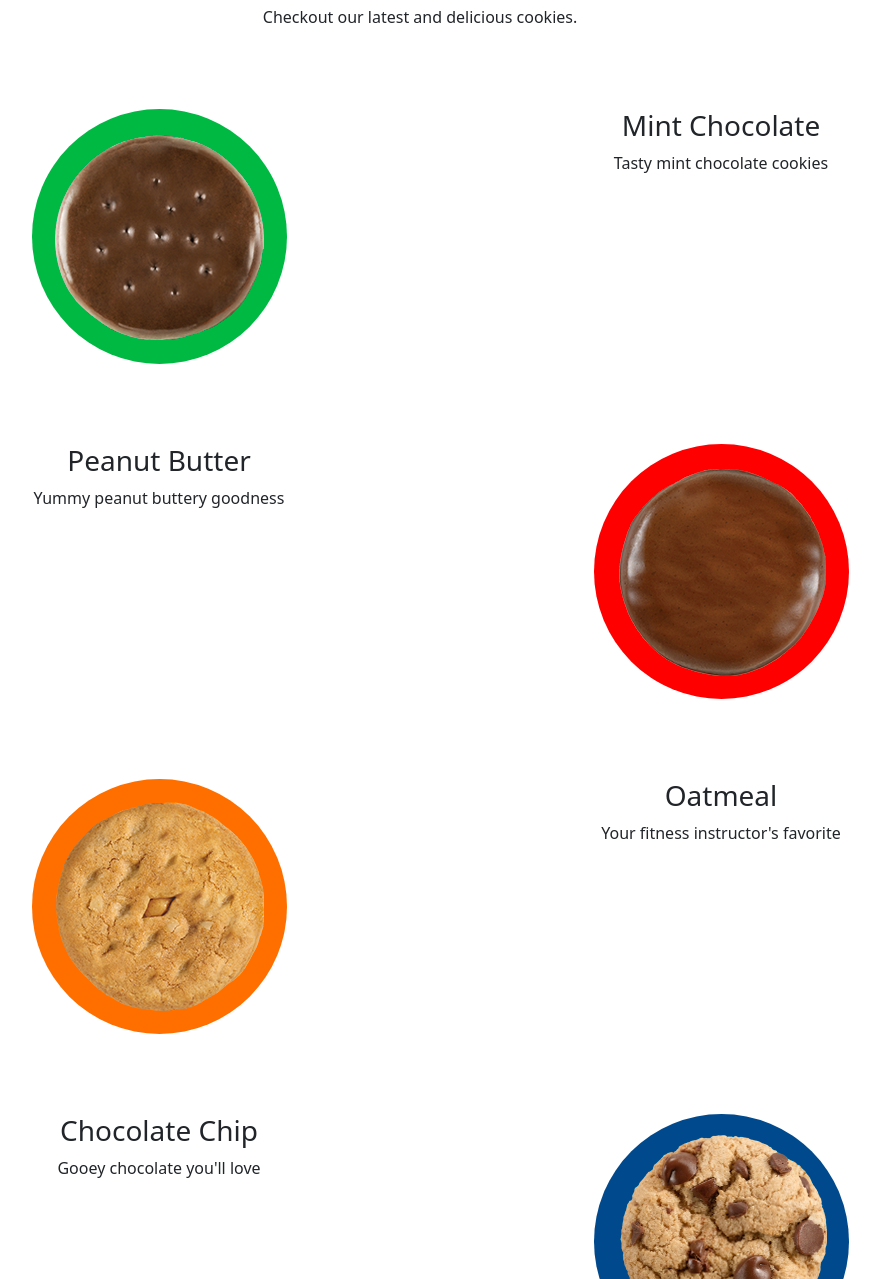
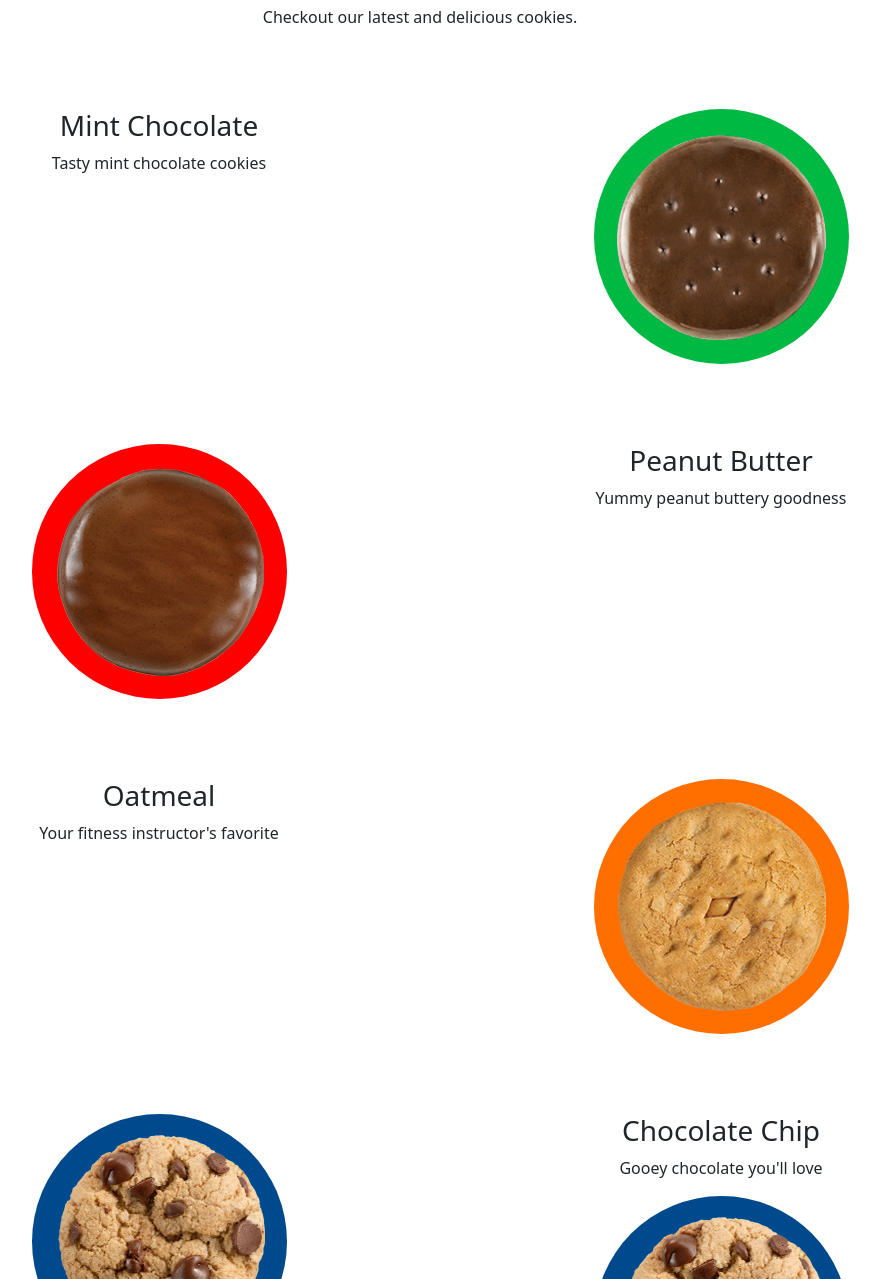
Before and after one commit to CUNYTechPrep/lab-bootstrap-5.2, a plain HTML site: page alternating.html in a window 1280 px wide. Shown: the part 81-1360 px from the top of the page, without its empty margins (220-1100 px from the left). Drawn offline with nearby package versions, Linux system fonts and the light colour scheme.

Commit message:
Update alternating.html

```diff
--- a/alternating.html
+++ b/alternating.html
@@ -19,11 +19,11 @@
                 <div class="col-12 col-md-12" id="one">
                     <div class="row">
                         <div class="col-12 col-md-6">
-                            <img src="images/mint-cookie.png" class="img-fluid" alt="Cookie 1">
+                            <h3>Mint Chocolate</h3>
+                            <p>Tasty mint chocolate cookies</p>
                         </div>
                         <div class="col-12 col-md-6">
-                          <h3>Mint Chocolate</h3>
-                          <p>Tasty mint chocolate cookies</p>
+                            <img src="images/mint-cookie.png" class="img-fluid" alt="A single mint chocolate cookie">
                         </div>
                     </div>
                 </div>
@@ -31,11 +31,11 @@
                 <div class="col-12 col-md-12" id="one">
                     <div class="row">
                         <div class="col-12 col-md-6 order-md-2">
-                            <img src="images/peanut-cookie.png" class="img-fluid" alt="Cookie 2">
+                            <h3>Peanut Butter</h3>
+                            <p>Yummy peanut buttery goodness</p>
                         </div>
                         <div class="col-12 col-md-6 order-md-1">
-                          <h3>Peanut Butter</h3>
-                          <p>Yummy peanut buttery goodness</p>
+                            <img src="images/peanut-cookie.png" class="img-fluid" alt="A single peanut butter cookie">
                         </div>
                     </div>
                 </div>
@@ -43,11 +43,11 @@
                 <div class="col-12 col-md-12" id="one">
                     <div class="row">
                         <div class="col-12 col-md-6">
-                            <img src="images/oatmeal-cookie.png" class="img-fluid" alt="Cookie 3">
+                            <h3>Oatmeal</h3>
+                            <p>Your fitness instructor's favorite</p>
                         </div>
                         <div class="col-12 col-md-6">
-                          <h3>Oatmeal</h3>
-                          <p>Your fitness instructor's favorite</p>
+                            <img src="images/oatmeal-cookie.png" class="img-fluid" alt="A single oatmeal cookie">
                         </div>
                     </div>
                 </div>
@@ -55,11 +55,12 @@
                 <div class="col-12 col-md-12" id="one">
                     <div class="row">
                         <div class="col-12 col-md-6 order-md-2">
-                            <img src="images/chip-cookie.png" class="img-fluid" alt="Cookie 4">
+                            <h3>Chocolate Chip</h3>
+                            <p>Gooey chocolate you'll love</p>
+                            <img src="images/chip-cookie.png" class="img-fluid" alt="A single chocolate chip cookie">
                         </div>
                         <div class="col-12 col-md-6 order-md-1">
-                          <h3>Chocolate Chip</h3>
-                          <p>Gooey chocolate you'll love</p>
+                            <img src="images/chip-cookie.png" class="img-fluid" alt="A single chocolate chip cookie">
                         </div>
                     </div>
                 </div>
```
